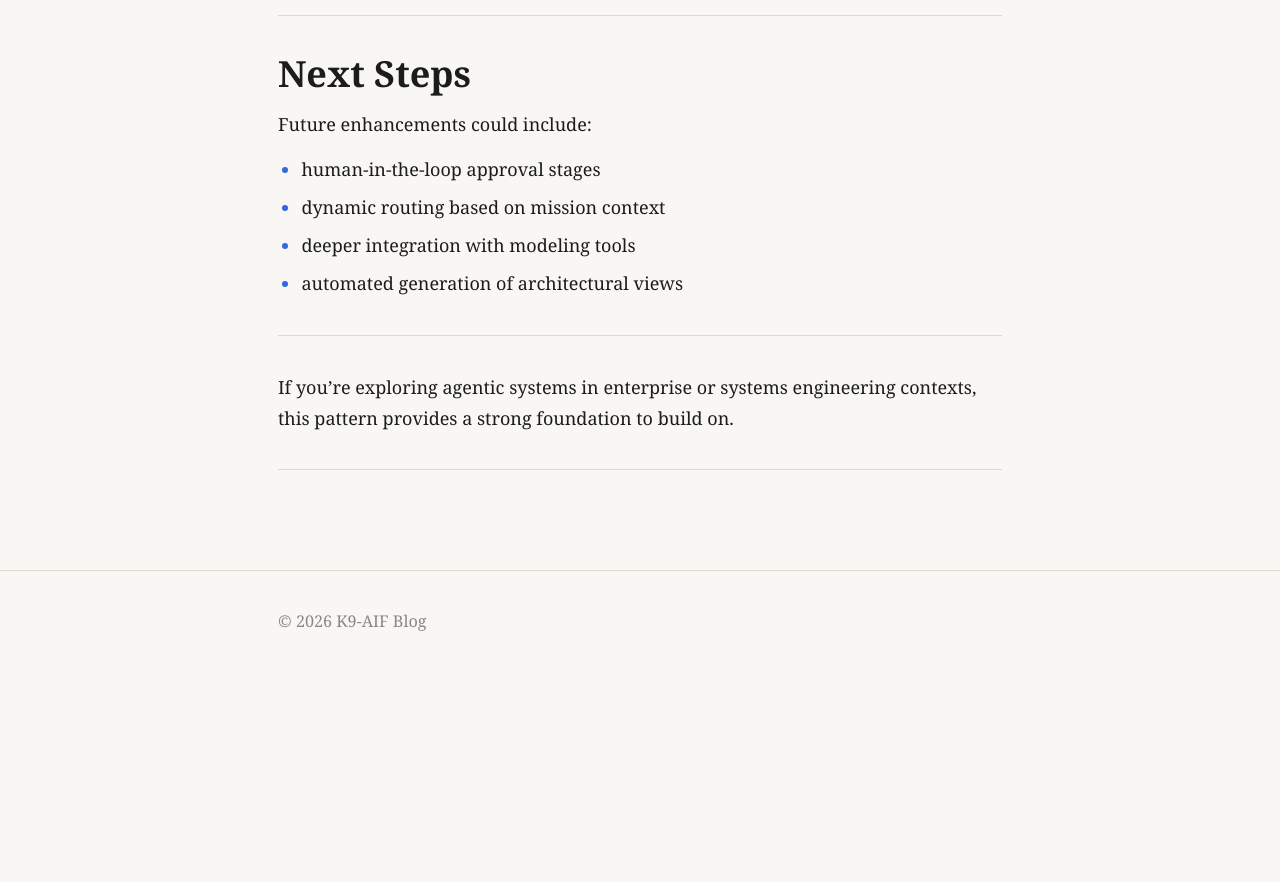
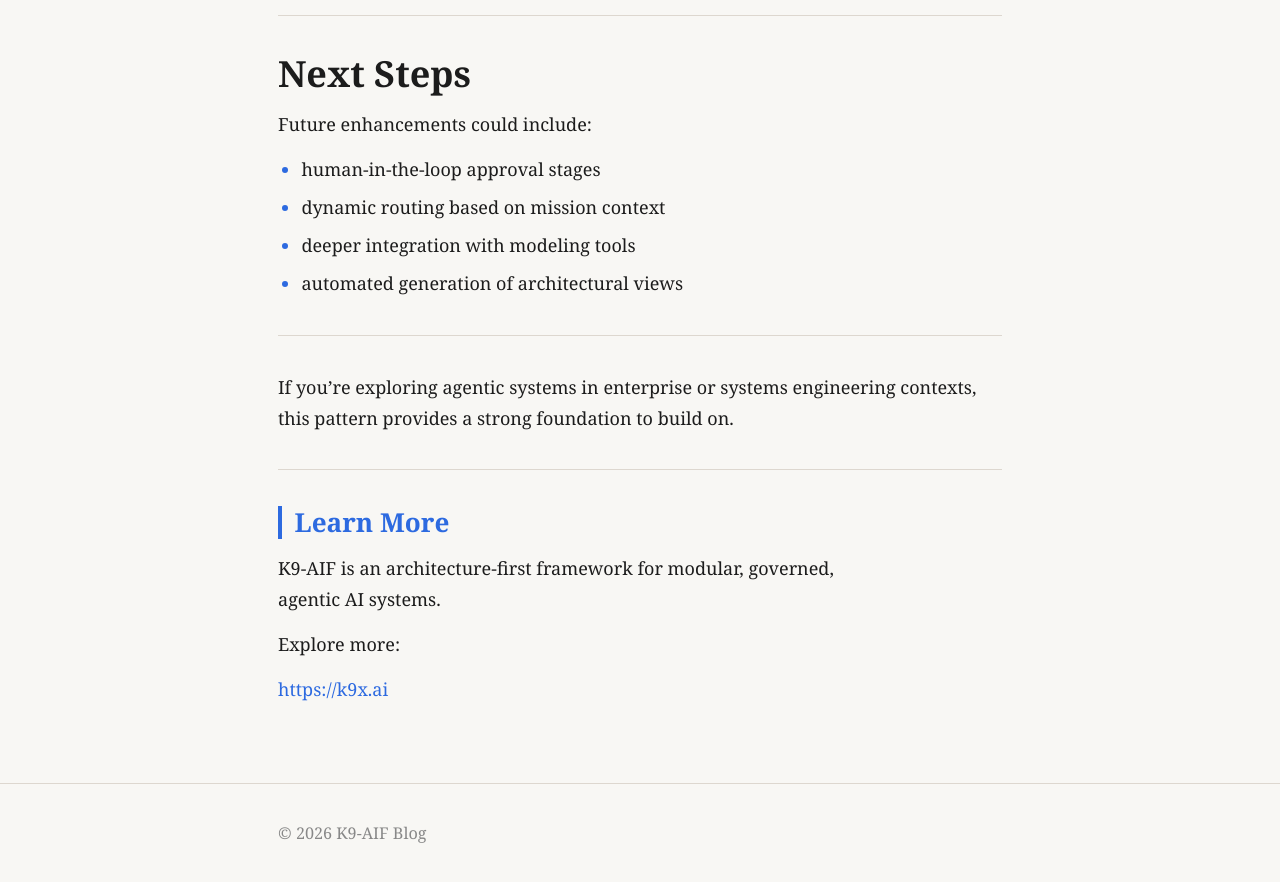
Before and after one commit to k9aif/k9-aif-blogs, a Jekyll site: the page built from _posts/2026-04-21-multi-agent-dodaf-pipeline-crewai.md, in a window 1280 px wide and 900 px high, scrolled down 8255 px. Shown: the top 882 px of the window. Built offline with Jekyll 4.4.1, drawn with Linux system fonts in a browser that asks for light colours; our own code applies the rules of GitHub Pages for plain Markdown files; before the commit the page ends 8943 px from its top, so only the background shows below that.

Commit message:
Add Architecture First journey blog post with 3-part narrative and visuals

```diff
--- a/_posts/2026-04-21-multi-agent-dodaf-pipeline-crewai.md
+++ b/_posts/2026-04-21-multi-agent-dodaf-pipeline-crewai.md
@@ -242,3 +242,14 @@ Future enhancements could include:
 If you’re exploring agentic systems in enterprise or systems engineering contexts, this pattern provides a strong foundation to build on.
 
 ---
+
+## Learn More
+
+K9-AIF is an architecture-first framework for modular, governed,
+agentic AI systems.
+
+Explore more:
+
+<a href="https://k9x.ai" target="_blank" rel="noopener noreferrer">
+  https://k9x.ai
+</a>
```
Also changed, not shown: _posts/2026-06-27-architecture-first-journey.md (added, +104 -0 lines), 4 other files.
